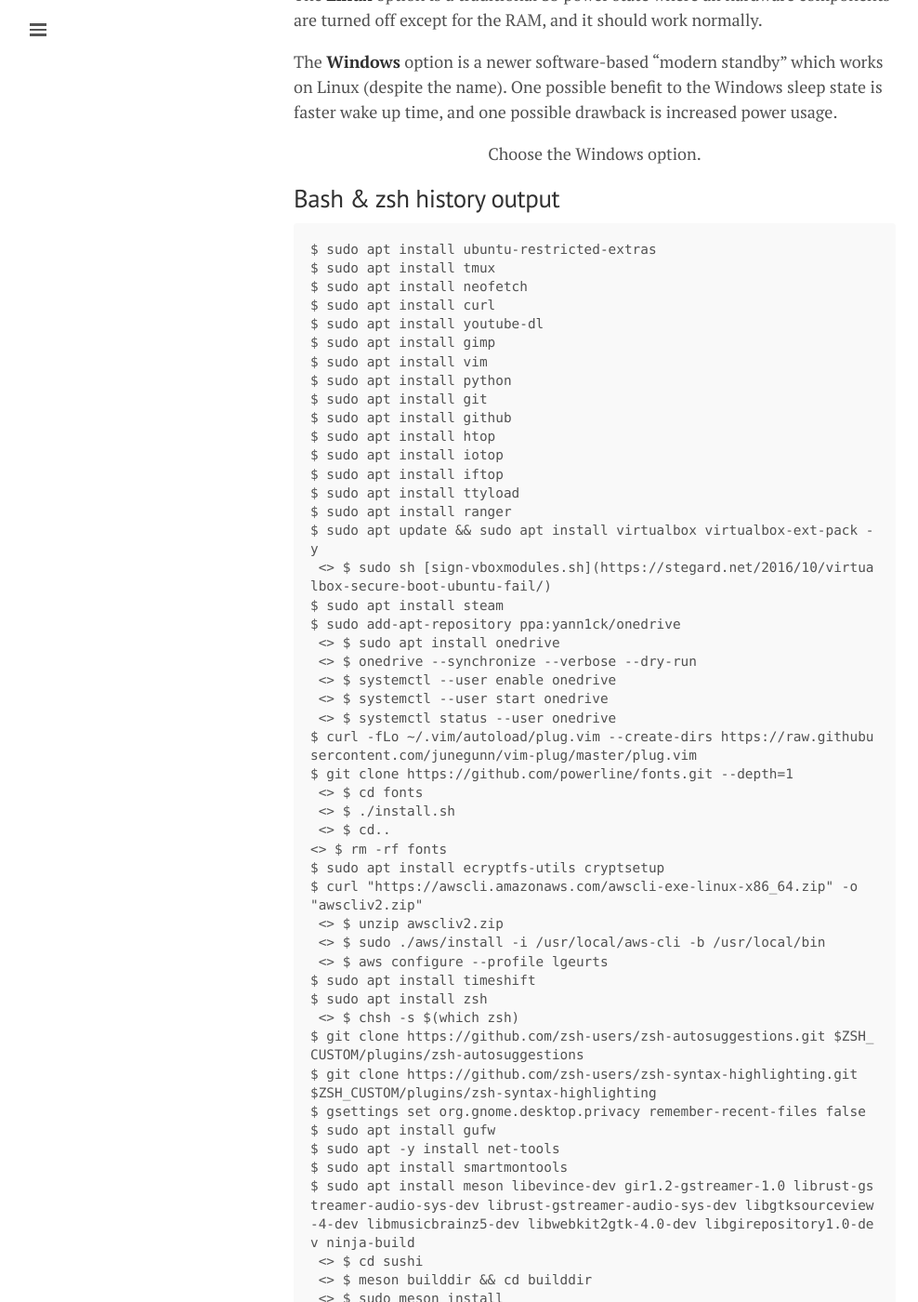
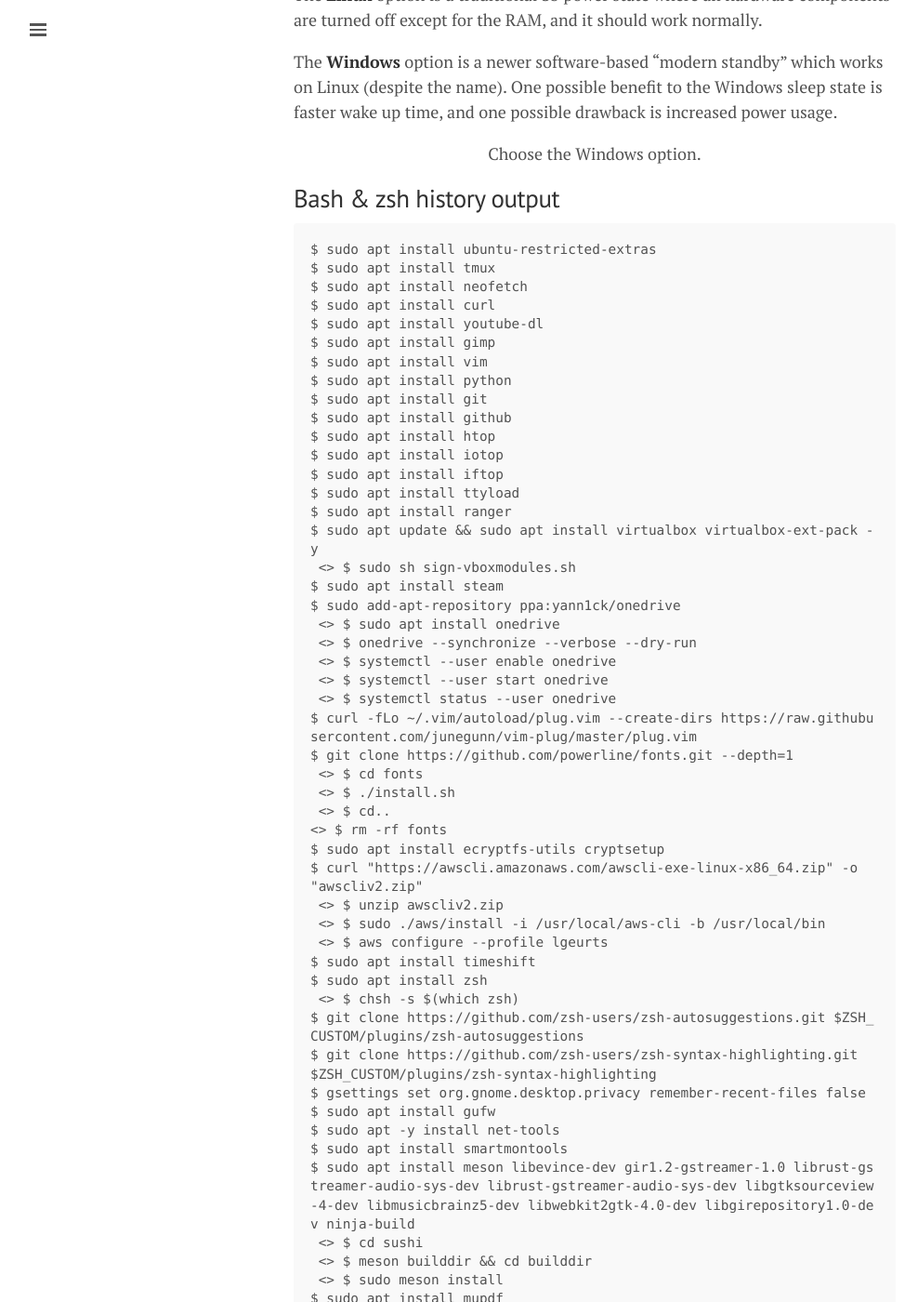
Before and after one commit to lgeurts/lgeurts.github.io, a Jekyll site: the page built from _posts/2021-10-15-ubuntu-setup-notes-for-x1-carbon-gen8.md, in a window 1280 px wide and 1400 px high, scrolled down 892 px. Shown: the whole window at 93% size, without its empty margins (0-988 px from the left). Built offline with Jekyll 4.4.1, drawn with Linux system fonts in a browser that asks for light colours; nearby versions of some CDN libraries; comment, search, counter and statistics services are not loaded; some of the changed lines change nothing that is shown; some of the changed text lies outside the part shown.

Commit message:
Update 2021-10-15-ubuntu-setup-notes-for-x1-carbon-gen8.md

````diff
--- a/_posts/2021-10-15-ubuntu-setup-notes-for-x1-carbon-gen8.md
+++ b/_posts/2021-10-15-ubuntu-setup-notes-for-x1-carbon-gen8.md
@@ -39,7 +39,7 @@
 $ sudo apt install ttyload
 $ sudo apt install ranger
 $ sudo apt update && sudo apt install virtualbox virtualbox-ext-pack -y
- <> $ sudo sh [sign-vboxmodules.sh](https://stegard.net/2016/10/virtualbox-secure-boot-ubuntu-fail/)
+ <> $ sudo sh sign-vboxmodules.sh
 $ sudo apt install steam
 $ sudo add-apt-repository ppa:yann1ck/onedrive
  <> $ sudo apt install onedrive
@@ -88,6 +88,8 @@
 $ cd "My Documents"
  <> $ find . -type f -print0 | xargs -0 chmod -x
 ```
+How to sign VirtualBox modules is found [here]( (https://stegard.net/2016/10/virtualbox-secure-boot-ubuntu-fail/)
+
 **Note:** dotfiles available in [this private repo](https://github.com/lgeurts/ubuntu-20.x-dotfiles).
 
 ## Hibernation modus aka deep sleep
````
